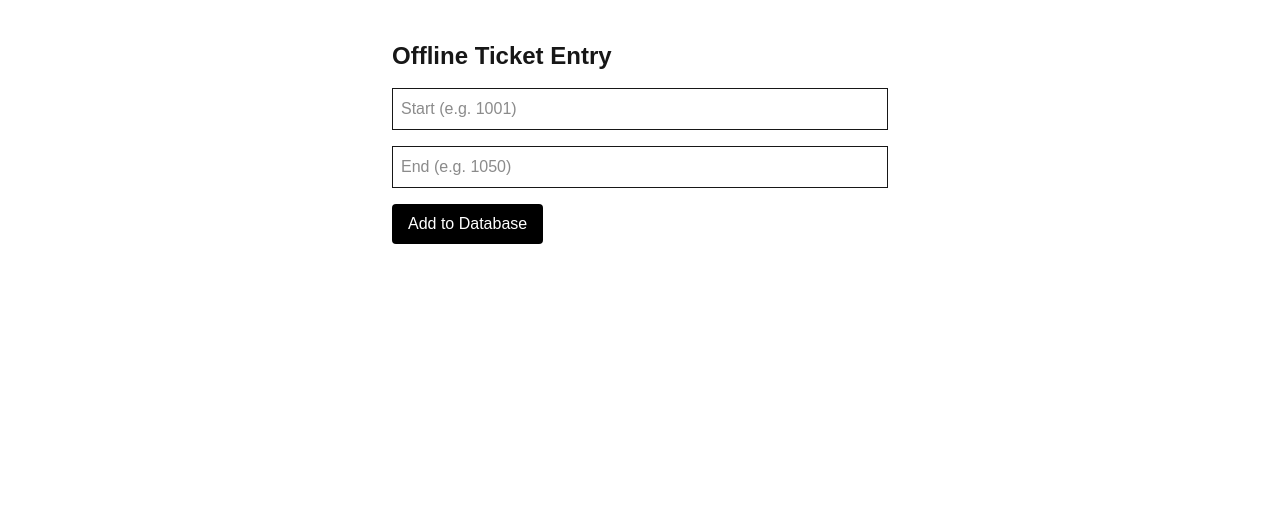
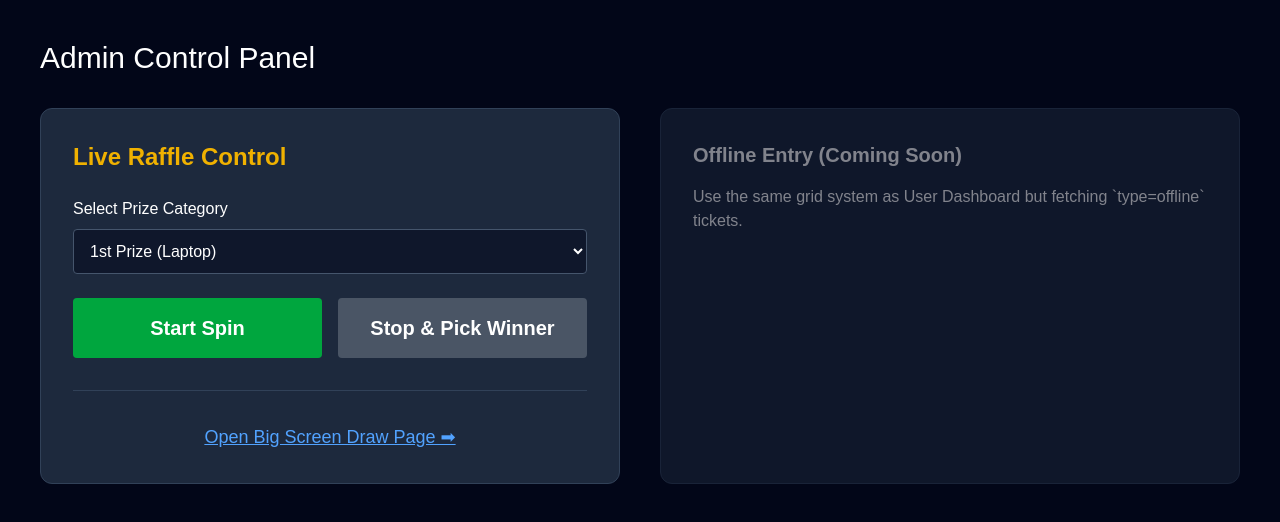
Before and after one commit to Ashikur07/Silver-jubilee-raffle, a Next.js app: page /admin in a window 1280 px wide. Shown: the top 522 px of the page. Built offline with nearby package versions, Linux system fonts and the light colour scheme.

Commit message:
update admin dasboard

```diff
--- a/src/app/admin/page.js
+++ b/src/app/admin/page.js
@@ -1,39 +1,84 @@
 "use client";
-import { useState } from "react";
+import { useState, useEffect } from "react";
 
-export default function Admin() {
-  const [range, setRange] = useState({ start: "", end: "" });
-  const [msg, setMsg] = useState("");
+export default function AdminDashboard() {
+  const [prize, setPrize] = useState("1st Prize");
+  const [isDrawing, setIsDrawing] = useState(false);
+  const [winner, setWinner] = useState(null);
 
-  const submitOffline = async () => {
-    const res = await fetch("/api/admin/offline-entry", {
+  const handleDrawControl = async (action) => {
+    if (action === "start") setIsDrawing(true);
+
+    const res = await fetch("/api/draw/control", {
       method: "POST",
-      body: JSON.stringify({ startRange: range.start, endRange: range.end }),
+      body: JSON.stringify({ action, prize }),
     });
-    const data = await res.json();
-    if(data.success) setMsg(`Success! ${data.count} tickets added.`);
-    else setMsg("Error: " + data.message);
+
+    if (action === "stop") {
+      const data = await res.json();
+      setWinner(data.winner);
+      setIsDrawing(false);
+    }
   };
 
   return (
-    <div className="p-10 max-w-xl mx-auto">
-      <h1 className="text-2xl font-bold mb-4">Offline Ticket Entry</h1>
-      <div className="space-y-4">
-        <input
-          placeholder="Start (e.g. 1001)"
-          className="border p-2 w-full"
-          onChange={(e) => setRange({...range, start: e.target.value})}
-        />
-        <input
-          placeholder="End (e.g. 1050)"
-          className="border p-2 w-full"
-          onChange={(e) => setRange({...range, end: e.target.value})}
-        />
-        <button onClick={submitOffline} className="bg-black text-white px-4 py-2 rounded">
-          Add to Database
-        </button>
-        {msg && <p className="mt-4 text-green-600">{msg}</p>}
-      </div>
+    <div className="min-h-screen bg-slate-950 text-white p-10">
+       <h1 className="text-3xl mb-8">Admin Control Panel</h1>
+
+       <div className="grid grid-cols-2 gap-10">
+         {/* Draw Control */}
+         <div className="bg-slate-800 p-8 rounded-xl border border-slate-700">
+            <h2 className="text-2xl font-bold mb-6 text-yellow-500">Live Raffle Control</h2>
+
+            <div className="mb-6">
+               <label className="block mb-2">Select Prize Category</label>
+               <select
+                 className="w-full p-3 rounded bg-slate-900 border border-slate-600"
+                 onChange={(e) => setPrize(e.target.value)}
+               >
+                 <option>1st Prize (Laptop)</option>
+                 <option>2nd Prize (Smartphone)</option>
+                 <option>3rd Prize (Smart Watch)</option>
+                 <option>Special Prize</option>
+               </select>
+            </div>
+
+            <div className="flex gap-4">
+               <button
+                 onClick={() => handleDrawControl("start")}
+                 disabled={isDrawing}
+                 className={`flex-1 py-4 font-bold rounded text-xl ${isDrawing ? 'bg-gray-600' : 'bg-green-600 hover:bg-green-500'}`}
+               >
+                 Start Spin
+               </button>
+               <button
+                 onClick={() => handleDrawControl("stop")}
+                 disabled={!isDrawing}
+                 className={`flex-1 py-4 font-bold rounded text-xl ${!isDrawing ? 'bg-gray-600' : 'bg-red-600 hover:bg-red-500'}`}
+               >
+                 Stop & Pick Winner
+               </button>
+            </div>
+
+            {winner && (
+               <div className="mt-6 p-4 bg-yellow-500/20 border border-yellow-500 text-center rounded">
+                  Last Winner: <span className="text-2xl font-bold text-yellow-400">#{winner}</span>
+               </div>
+            )}
+
+            <div className="mt-8 pt-8 border-t border-slate-700 text-center">
+               <a href="/draw" target="_blank" className="text-blue-400 underline text-lg">
+                  Open Big Screen Draw Page ➡
+               </a>
+            </div>
+         </div>
+
+         {/* Offline Ticket Entry (Short version) */}
+         <div className="bg-slate-800 p-8 rounded-xl border border-slate-700 opacity-50 pointer-events-none">
+            <h2 className="text-xl font-bold mb-4">Offline Entry (Coming Soon)</h2>
+            <p>Use the same grid system as User Dashboard but fetching `type=offline` tickets.</p>
+         </div>
+       </div>
     </div>
   );
 }
```
